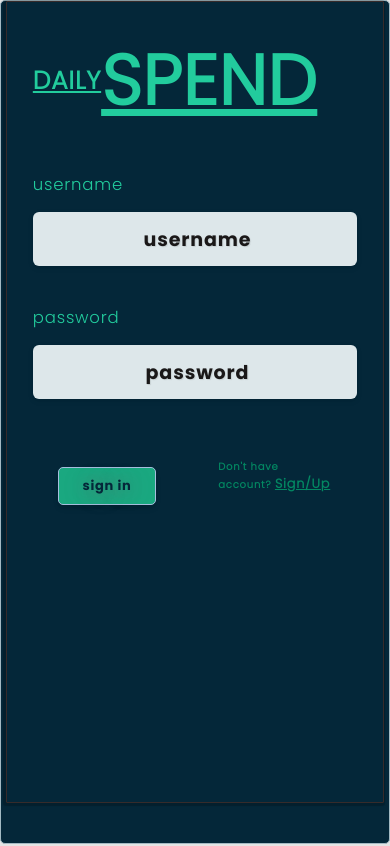
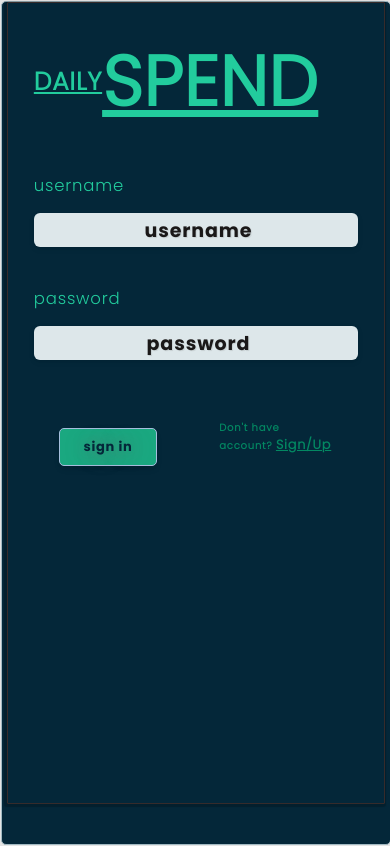
Before and after one commit to arjunaNR-gf/DailySpendLocal, a React (Create React App) app: page / in a window 390 px wide. Built offline with nearby package versions, Linux system fonts and the light colour scheme.

Commit message:
UI fix part 02

```diff
--- a/src/App.css
+++ b/src/App.css
@@ -57,7 +57,6 @@ body {
 }
 
 .dailyspend--head {
-  position: fixed;
   display: flex;
   flex-direction: row;
   align-items: center;
--- a/src/AppMobile.css
+++ b/src/AppMobile.css
@@ -1,6 +1,11 @@
 @media screen and (max-width: 750px) {
   * {
     line-height: 150%;
+  }
+
+  .dailyspend--main--app{
+    width: 100%;
+    margin: 1px 1px;
   }
 
   h2{
@@ -213,7 +218,7 @@
     align-Items: center;
   }
  h2{
-    font-size: 35px;
+    font-size: 25px;
     text-transform: uppercase;
   }
   .dailyspend-view-header-context
@@ -251,6 +256,16 @@
   }
   .dailyspend--display--item
   {
-    height: 440px;
+    height: 240px;
    }
+
+   .dailyspend--add--item-block{
+    height: 165px;
+   }
+
+       input {
+        width: 100%;
+        font-size: 15px;
+        font-weight:bold;
+       }
 }
--- a/src/Component/Input/index.css
+++ b/src/Component/Input/index.css
@@ -43,7 +43,7 @@ input:focus {
 /* Responsive Tweaks */
 @media screen and (max-width: 620px) {
   #inpt {
-    height: 54px;
+    height: 34px;
     font-weight: 700;
     border-radius: 6px;
     font-size: 19px;
```
